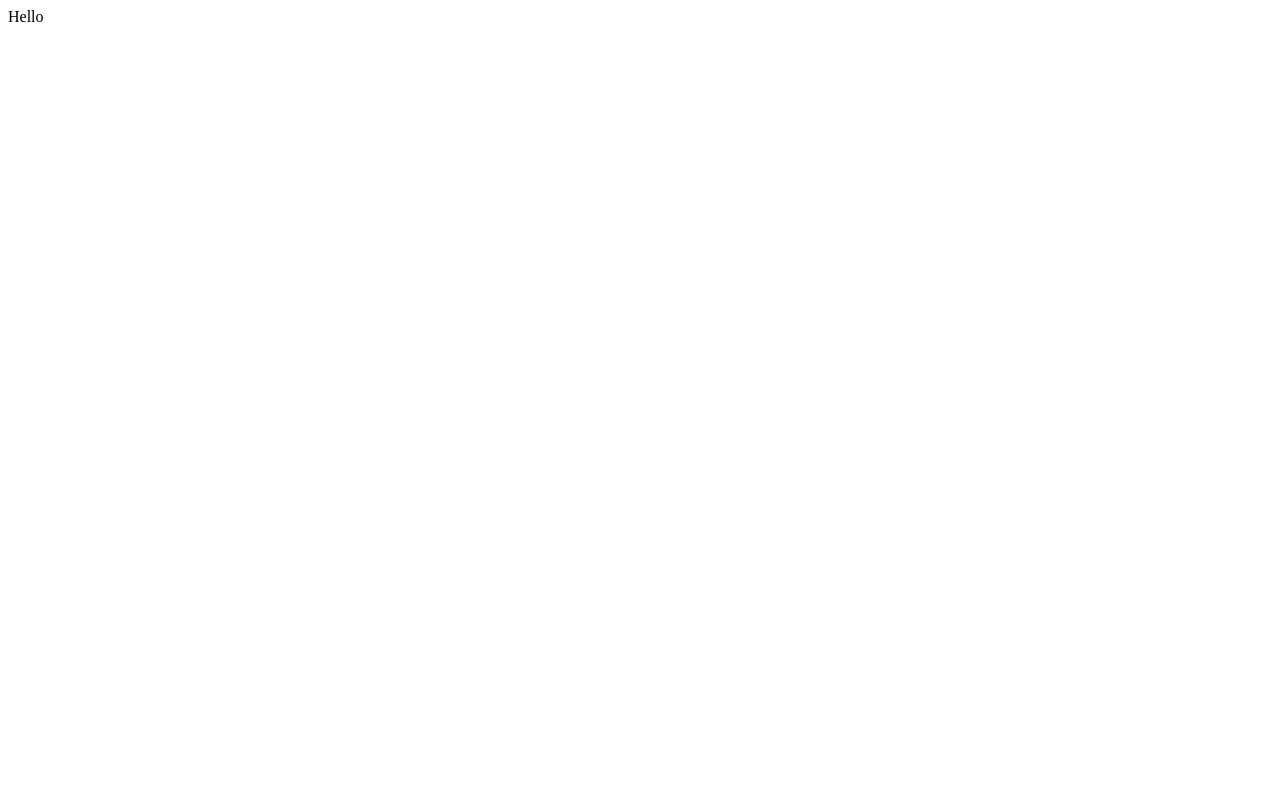
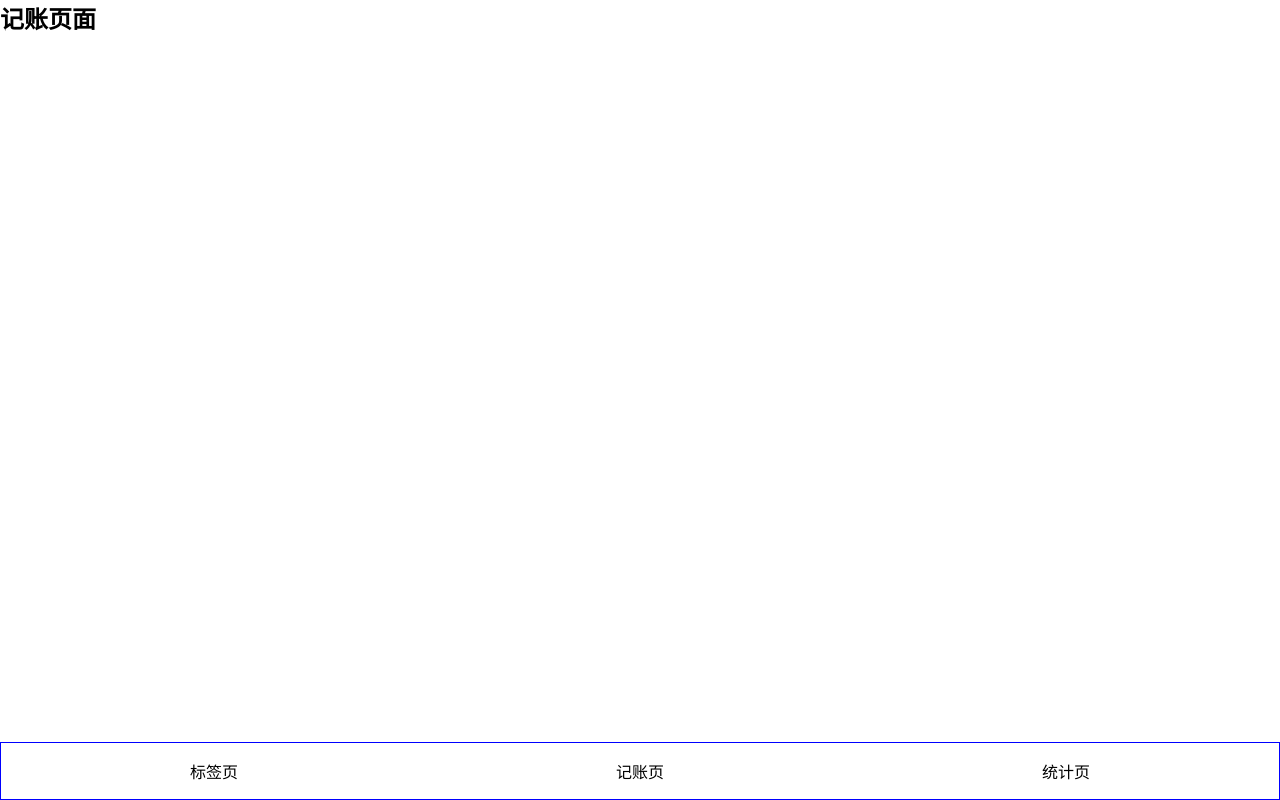
Before and after one commit to FrankFang/morney-react-tags, a React (Create React App) app: page /#/money in a window 1280 px wide. Built offline with nearby package versions, Linux system fonts and the light colour scheme.

Commit message:
导航栏布局搞定

```diff
--- a/package.json
+++ b/package.json
@@ -13,6 +13,7 @@
     "node-sass": "npm:dart-sass",
     "react": "^16.13.1",
     "react-dom": "^16.13.1",
+    "react-router-dom": "^5.1.2",
     "react-scripts": "3.4.1",
     "styled-components": "^5.0.1",
     "typescript": "~3.7.2"
@@ -39,6 +40,7 @@
     ]
   },
   "devDependencies": {
+    "@types/react-router-dom": "^5.1.3",
     "@types/styled-components": "^5.0.1"
   }
 }
--- a/src/App.tsx
+++ b/src/App.tsx
@@ -1,9 +1,89 @@
 import React from 'react';
+import {
+  HashRouter as Router,
+  Switch,
+  Route,
+  Link,
+  Redirect
+} from 'react-router-dom';
+import styled from 'styled-components';
+
+const Wrapper = styled.div`
+  height: 100vh;
+  display:flex;
+  flex-direction: column;
+`;
+const Main = styled.div`
+  flex-grow: 1;
+  overflow: auto;
+`;
+const Nav = styled.nav`
+  border: 1px solid blue;
+  > ul {
+    display:flex;
+    > li{
+      width: 33.3333%;
+      text-align:center;
+      padding: 16px;
+    }
+  }
+`;
 
 function App() {
   return (
-    <div>Hello </div>
+    <Router>
+      <Wrapper>
+        <Main>
+          <Switch>
+            <Route path="/tags">
+              <Tags/>
+            </Route>
+            <Route path="/money">
+              <Money/>
+            </Route>
+            <Route path="/statistics">
+              <Statistics/>
+            </Route>
+            <Redirect exact from="/" to="/money"/>
+            <Route path="*">
+              <NoMatch/>
+            </Route>
+          </Switch>
+        </Main>
+        <Nav>
+          <ul>
+            <li>
+              <Link to="/tags">标签页</Link>
+            </li>
+            <li>
+              <Link to="/money">记账页</Link>
+            </li>
+            <li>
+              <Link to="/statistics">统计页</Link>
+            </li>
+          </ul>
+        </Nav>
+      </Wrapper>
+    </Router>
   );
 }
 
+function NoMatch() {
+  return (
+    <div>页面不存在，你丫输错地址了吧！</div>
+  );
+}
+
+function Statistics() {
+  return <h2>统计页面</h2>;
+}
+
+function Tags() {
+  return <h2>标签页面</h2>;
+}
+
+function Money() {
+  return <h2>记账页面</h2>;
+}
+
 export default App;
--- /dev/null
+++ b/src/index.scss
@@ -0,0 +1,9 @@
+@import-normalize ;
+* {margin: 0;padding: 0;}
+* {box-sizing: border-box;}
+*::before {box-sizing: border-box;}
+*::after {box-sizing: border-box;}
+ul, ol {
+  list-style: none;
+}
+a {text-decoration: none; color: inherit;}
--- a/src/index.tsx
+++ b/src/index.tsx
@@ -1,6 +1,7 @@
 import React from 'react';
 import ReactDOM from 'react-dom';
 import App from './App';
+import 'index.scss';
 
 ReactDOM.render(
   <React.StrictMode>
```
Also changed, not shown: 1 other file (tests, documents, lock files or other folders).
